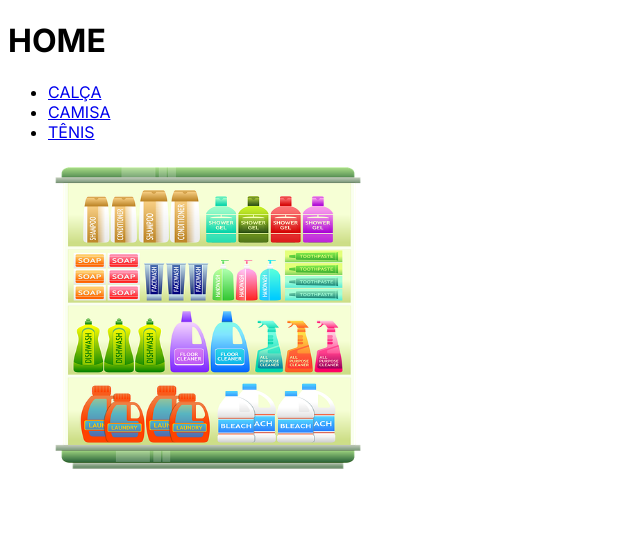
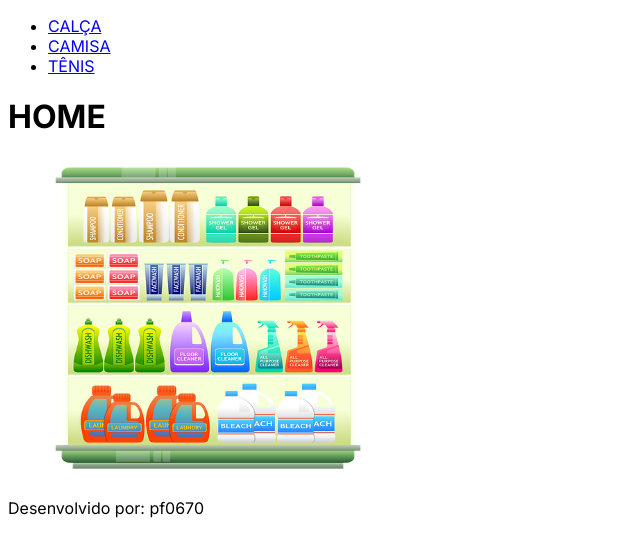
Before and after one commit to alecarlosjesus/loja-spa-1tdspv, a Next.js app: page / in a window 1280 px wide. Shown: the top 556 px of the page, without its empty margins (0-640 px from the left). Built offline with nearby package versions, Linux system fonts and the light colour scheme.

Commit message:
Layout local + Layout root + Layout composto.

```diff
--- a/src/app/layout.jsx
+++ b/src/app/layout.jsx
@@ -1,17 +1,23 @@
 import './globals.css'
 import { Inter } from 'next/font/google'
+import Cabecalho from '@/components/Cabecalho/Cabecalho'
+import Rodape from '@/components/Rodape/Rodape'
 
 const inter = Inter({ subsets: ['latin'] })
 
 export const metadata = {
-  title: 'Create Next App',
-  description: 'Generated by create next app',
+  title: 'Entrega 4',
+  description: 'Generated by 1TDSPV',
 }
 
 export default function RootLayout({ children }) {
   return (
-    <html lang="en">
-      <body className={inter.className}>{children}</body>
+    <html lang="pt-br">
+      <body className={inter.className}>
+        <Cabecalho/>
+          {children}
+        <Rodape/>
+      </body>
     </html>
   )
 }
--- a/src/app/page.jsx
+++ b/src/app/page.jsx
@@ -7,11 +7,6 @@ export default function Home() {
       <h1>HOME</h1>
 
       <div>
-        <ul>
-          <li><Link href="/produtos/calca">CALÇA</Link></li>
-          <li><Link href="/produtos/camisa">CAMISA</Link></li>
-          <li><Link href="/produtos/tenis">TÊNIS</Link></li>
-        </ul>
 
           <figure>
             <Image src="/sup-shelf_640.png" alt="Prateleira" width={320} height={320}/>
--- /dev/null
+++ b/src/app/produtos/calca/layout.jsx
@@ -0,0 +1,9 @@
+
+export default function CalcaLayout({ children }) {
+  return (
+    <div>
+      <h1>Minhas Calças</h1>
+        {children}
+    </div>
+  )
+}
--- /dev/null
+++ b/src/components/Cabecalho/Cabecalho.jsx
@@ -0,0 +1,15 @@
+import Link from "next/link";
+
+export default function Cabecalho() {
+  return (
+    <header>
+        <nav>
+        <ul>
+          <li><Link href="/produtos/calca">CALÇA</Link></li>
+          <li><Link href="/produtos/camisa">CAMISA</Link></li>
+          <li><Link href="/produtos/tenis">TÊNIS</Link></li>
+      </ul>
+        </nav>
+    </header>
+  )
+}
--- /dev/null
+++ b/src/components/Rodape/Rodape.jsx
@@ -0,0 +1,8 @@
+
+export default function Rodape() {
+  return (
+    <footer>
+        <p>Desenvolvido por: pf0670</p>
+    </footer>
+  )
+}
```
